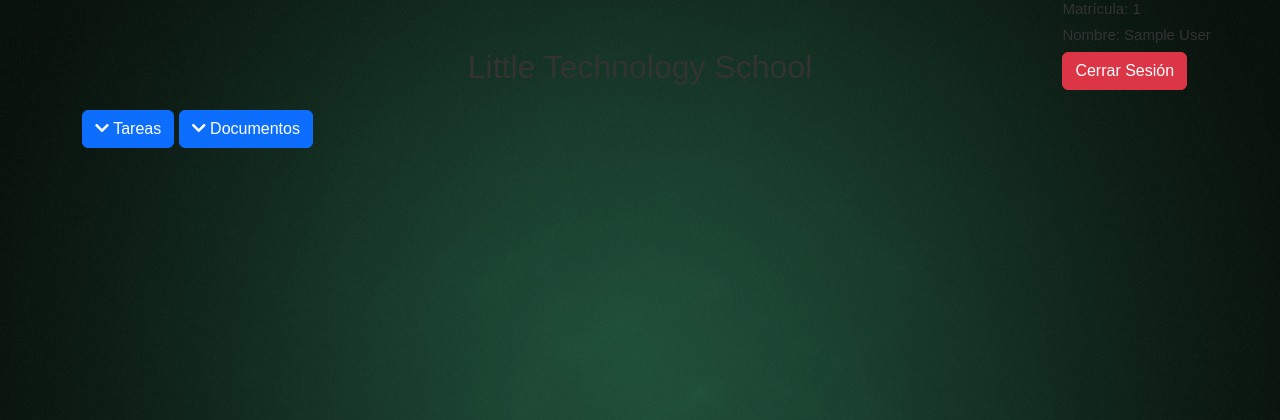
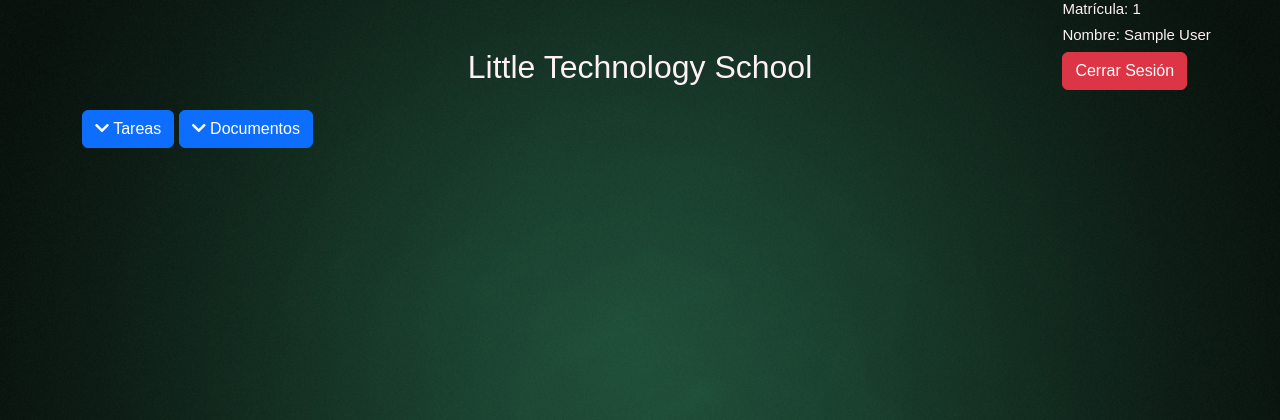
Before and after one commit to JesusA1819/LittleProgrammers, a PHP site: page /page/home.php in a window 1280 px wide. Shown: the top 420 px of the page. Run offline with PHP 8.4, Linux system fonts and the light colour scheme; the visitor is signed in with stand-in values (Sample User, id 1); data that the repository does not hold is empty; some libraries are stand-ins or nearby versions.

Commit message:
Update estilos.css

```diff
--- a/LTSchool/assets/css/estilos.css
+++ b/LTSchool/assets/css/estilos.css
@@ -13,6 +13,11 @@ body {
     background-attachment: fixed;
     color: #333;
 }
+
+.h2, h2{
+    font-size: calc(1.62 5rem + .9vw);
+    color: lavenderblush;
+    }
 
 .contenedor {
     position: absolute;
@@ -83,6 +88,7 @@ body {
  }
 
  .s{
+    color: lavenderblush;
     position: absolute;
     right: 0;
     top: 0;
```
